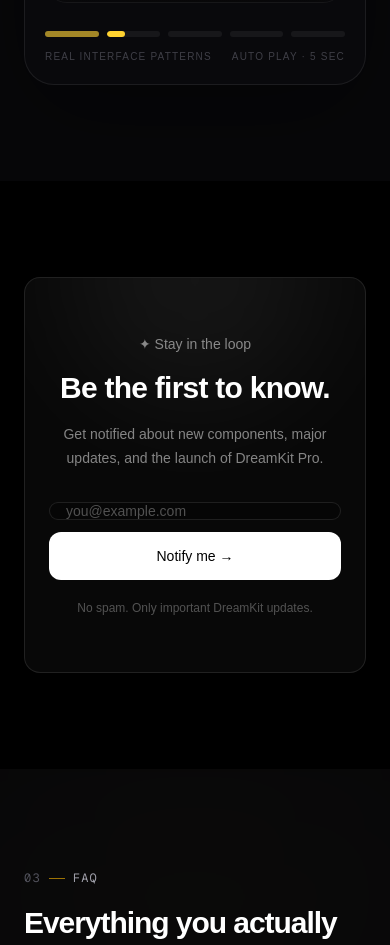
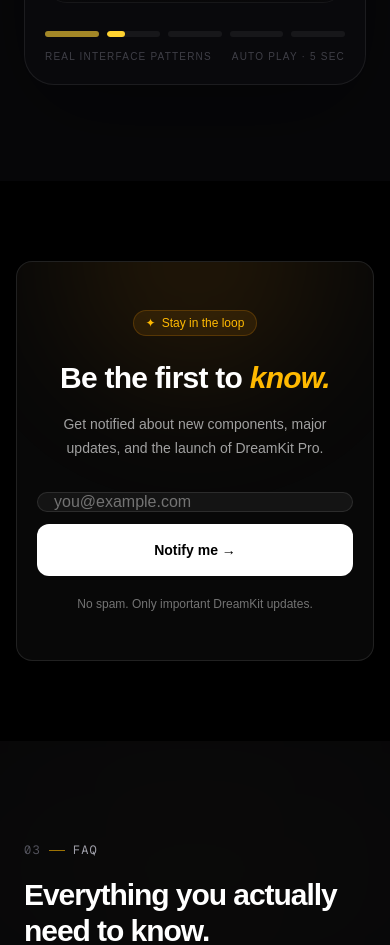
Before and after one commit to Oleksandr-Kalynyuk/dreamkit, a Next.js app: page / in a window 390 px wide. Shown: the part 2420-3365 px from the top of the page. Built offline with nearby package versions, Linux system fonts and the light colour scheme.

Commit message:
style: update newsletter UI and fix mobile input layout

```diff
--- a/src/components/shared/newsletter.tsx
+++ b/src/components/shared/newsletter.tsx
@@ -39,7 +39,7 @@ export default function Newsletter() {
       }
 
       setStatus("success");
-      setMessage(data.message || "You're on the list!");
+      setMessage(data.message || "Check your inbox to confirm your email!");
       setEmail("");
     } catch (error) {
       setStatus("error");
@@ -50,30 +50,33 @@ export default function Newsletter() {
   }
 
   return (
-    <section className="relative overflow-hidden px-6 py-24">
+    <section className="relative overflow-hidden px-4 py-20 sm:px-6 sm:py-24">
       <div className="mx-auto max-w-4xl">
         <motion.div
           initial={{ opacity: 0, y: 24 }}
           whileInView={{ opacity: 1, y: 0 }}
           viewport={{ once: true, amount: 0.3 }}
           transition={{ duration: 0.7, ease: [0.22, 1, 0.36, 1] }}
-          className="relative overflow-hidden rounded-2xl border border-white/10 bg-white/[0.03] px-6 py-14 text-center backdrop-blur-sm sm:px-10"
+          className="relative overflow-hidden rounded-2xl border border-white/10 bg-neutral-950/80 px-5 py-12 text-center backdrop-blur-md sm:px-10 sm:py-16"
         >
+          {/* Ambient Amber Glow (DreamKit Style) */}
           <div className="pointer-events-none absolute inset-0">
-            <div className="absolute left-1/2 top-0 h-64 w-64 -translate-x-1/2 -translate-y-1/2 rounded-full bg-white/[0.06] blur-3xl" />
+            <div className="absolute left-1/2 top-0 h-64 w-64 -translate-x-1/2 -translate-y-1/2 rounded-full bg-amber-500/10 blur-3xl" />
           </div>
 
           <div className="relative z-10 mx-auto max-w-2xl">
+            {/* DreamKit Badge */}
             <motion.div
               initial={{ opacity: 0, y: 12 }}
               whileInView={{ opacity: 1, y: 0 }}
               viewport={{ once: true }}
               transition={{ delay: 0.1, duration: 0.5 }}
-              className="mb-4 text-sm font-medium text-white/50"
+              className="mb-6 inline-flex items-center gap-1.5 rounded-full border border-amber-500/20 bg-amber-500/10 px-3 py-1 text-xs font-medium text-amber-400"
             >
-              ✦ Stay in the loop
+              <span>✦</span> Stay in the loop
             </motion.div>
 
+            {/* Title with DreamKit Yellow Accent */}
             <motion.h2
               initial={{ opacity: 0, y: 12 }}
               whileInView={{ opacity: 1, y: 0 }}
@@ -81,7 +84,7 @@ export default function Newsletter() {
               transition={{ delay: 0.15, duration: 0.5 }}
               className="text-3xl font-semibold tracking-tight text-white sm:text-4xl"
             >
-              Be the first to know.
+              Be the first to <span className="text-amber-400 italic">know.</span>
             </motion.h2>
 
             <motion.p
@@ -89,7 +92,7 @@ export default function Newsletter() {
               whileInView={{ opacity: 1, y: 0 }}
               viewport={{ once: true }}
               transition={{ delay: 0.2, duration: 0.5 }}
-              className="mx-auto mt-4 max-w-xl text-sm leading-6 text-white/50 sm:text-base"
+              className="mx-auto mt-4 max-w-xl text-sm leading-6 text-neutral-400 sm:text-base"
             >
               Get notified about new components, major updates, and the launch of DreamKit Pro.
             </motion.p>
@@ -100,7 +103,7 @@ export default function Newsletter() {
               whileInView={{ opacity: 1, y: 0 }}
               viewport={{ once: true }}
               transition={{ delay: 0.25, duration: 0.5 }}
-              className="mx-auto mt-8 flex max-w-xl flex-col gap-3 sm:flex-row"
+              className="mx-auto mt-8 flex max-w-md flex-col gap-3 sm:max-w-xl sm:flex-row"
             >
               {/* Invisible Honeypot Field */}
               <input
@@ -114,6 +117,7 @@ export default function Newsletter() {
                 aria-hidden="true"
               />
 
+              {/* Improved Input with higher height & text-base for mobile touch */}
               <input
                 type="email"
                 value={email}
@@ -121,15 +125,15 @@ export default function Newsletter() {
                 placeholder="you@example.com"
                 disabled={status === "loading"}
                 aria-label="Email address"
-                className="h-12 flex-1 rounded-xl border border-white/10 bg-black/20 px-4 text-sm text-white outline-none placeholder:text-white/30 transition focus:border-white/20 focus:bg-white/[0.04] disabled:cursor-not-allowed disabled:opacity-50"
+                className="h-13 sm:h-12 w-full flex-1 rounded-xl border border-white/10 bg-neutral-900/90 px-4 text-base sm:text-sm text-white outline-none placeholder:text-neutral-500 transition focus:border-amber-500/50 focus:ring-1 focus:ring-amber-500/30 disabled:cursor-not-allowed disabled:opacity-50"
               />
 
               <motion.button
                 type="submit"
                 disabled={status === "loading"}
-                whileHover={{ y: -1 }}
+                whileHover={{ scale: 1.01 }}
                 whileTap={{ scale: 0.98 }}
-                className="h-12 rounded-xl bg-white px-6 text-sm font-medium text-black transition hover:bg-white/90 disabled:cursor-not-allowed disabled:opacity-50"
+                className="h-13 sm:h-12 w-full sm:w-auto shrink-0 rounded-xl bg-white px-6 text-sm font-semibold text-black transition hover:bg-neutral-200 disabled:cursor-not-allowed disabled:opacity-50"
               >
                 {status === "loading" ? "Joining..." : "Notify me →"}
               </motion.button>
@@ -143,8 +147,8 @@ export default function Newsletter() {
                   animate={{ opacity: 1, y: 0 }}
                   exit={{ opacity: 0, y: -6 }}
                   transition={{ duration: 0.25 }}
-                  className={`mt-4 text-xs ${
-                    status === "error" ? "text-red-400" : "text-emerald-400"
+                  className={`mt-4 text-xs font-medium ${
+                    status === "error" ? "text-red-400" : "text-amber-400"
                   }`}
                 >
                   {message}
@@ -157,7 +161,7 @@ export default function Newsletter() {
               whileInView={{ opacity: 1 }}
               viewport={{ once: true }}
               transition={{ delay: 0.35, duration: 0.5 }}
-              className="mt-5 text-xs text-white/30"
+              className="mt-5 text-xs text-neutral-500"
             >
               No spam. Only important DreamKit updates.
             </motion.p>
```
